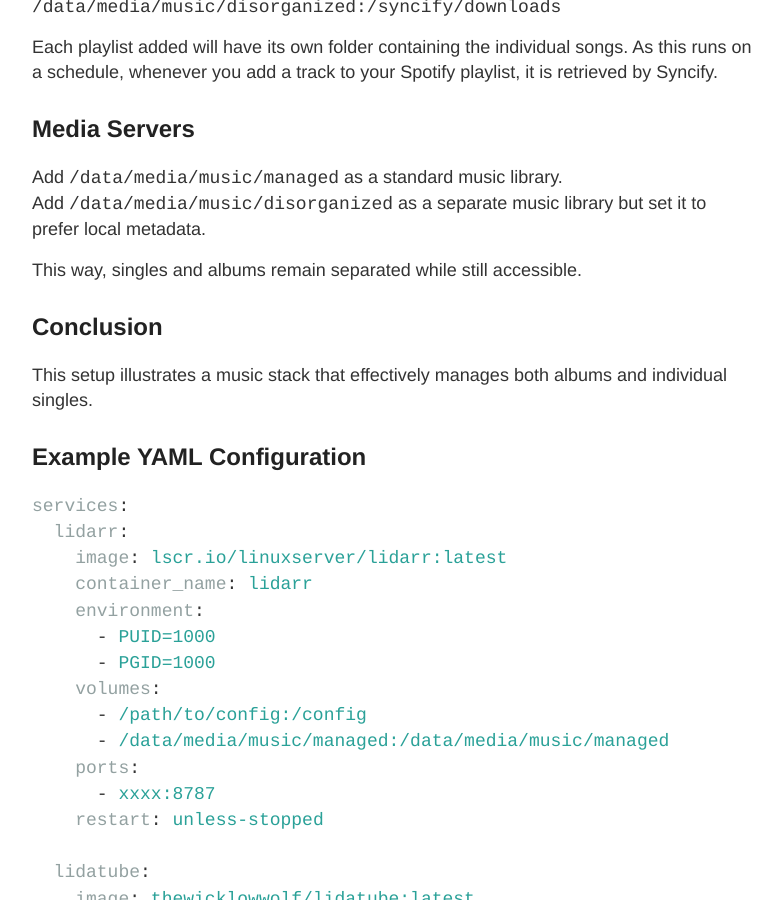
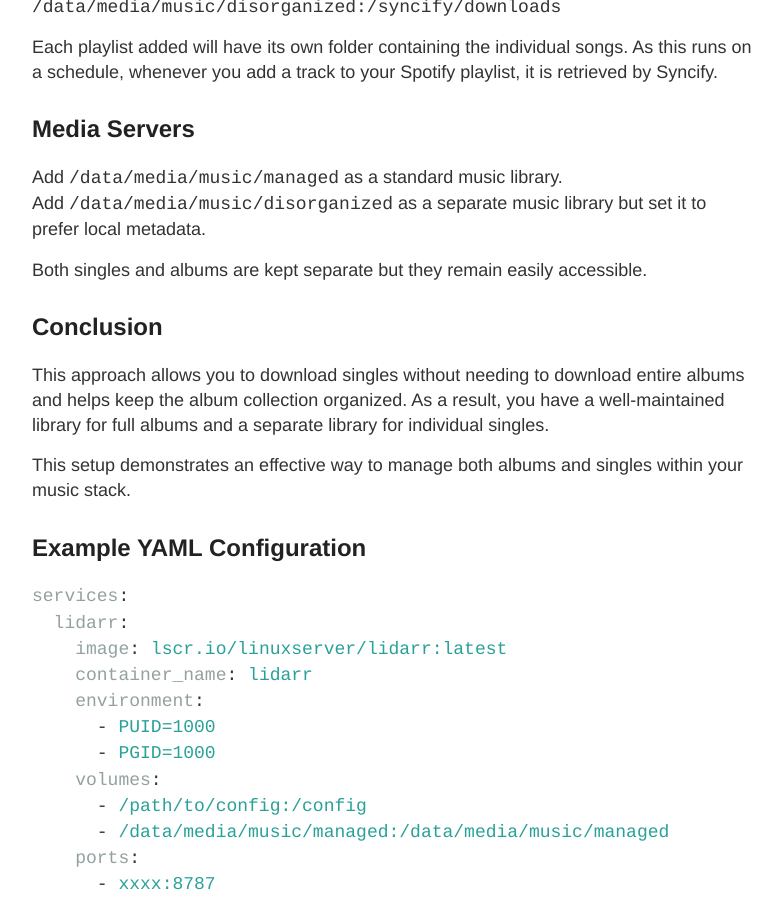
Before and after one commit to TheWicklowWolf/TheWicklowWolf.github.io, a Jekyll site: the page built from _posts/2024-07-22-music-stack.md, in a window 1280 px wide and 900 px high, scrolled down 2829 px. Shown: the whole window, without its empty margins (248-1030 px from the left). Built offline with Jekyll 4.4.1, drawn with Linux system fonts in a browser that asks for light colours.

Commit message:
Update 2024-07-22-music-stack.md

```diff
--- a/_posts/2024-07-22-music-stack.md
+++ b/_posts/2024-07-22-music-stack.md
@@ -81,11 +81,13 @@ Each playlist added will have its own folder containing the individual songs. As
 Add `/data/media/music/managed` as a standard music library.
 Add `/data/media/music/disorganized` as a separate music library but set it to prefer local metadata.
 
-This way, singles and albums remain separated while still accessible.
+Both singles and albums are kept separate but they remain easily accessible.
 
 
 ## Conclusion
-This setup illustrates a music stack that effectively manages both albums and individual singles.
+This approach allows you to download singles without needing to download entire albums and helps keep the album collection organized. As a result, you have a well-maintained library for full albums and a separate library for individual singles.
+
+This setup demonstrates an effective way to manage both albums and singles within your music stack.
 
 
 ## Example YAML Configuration
```
